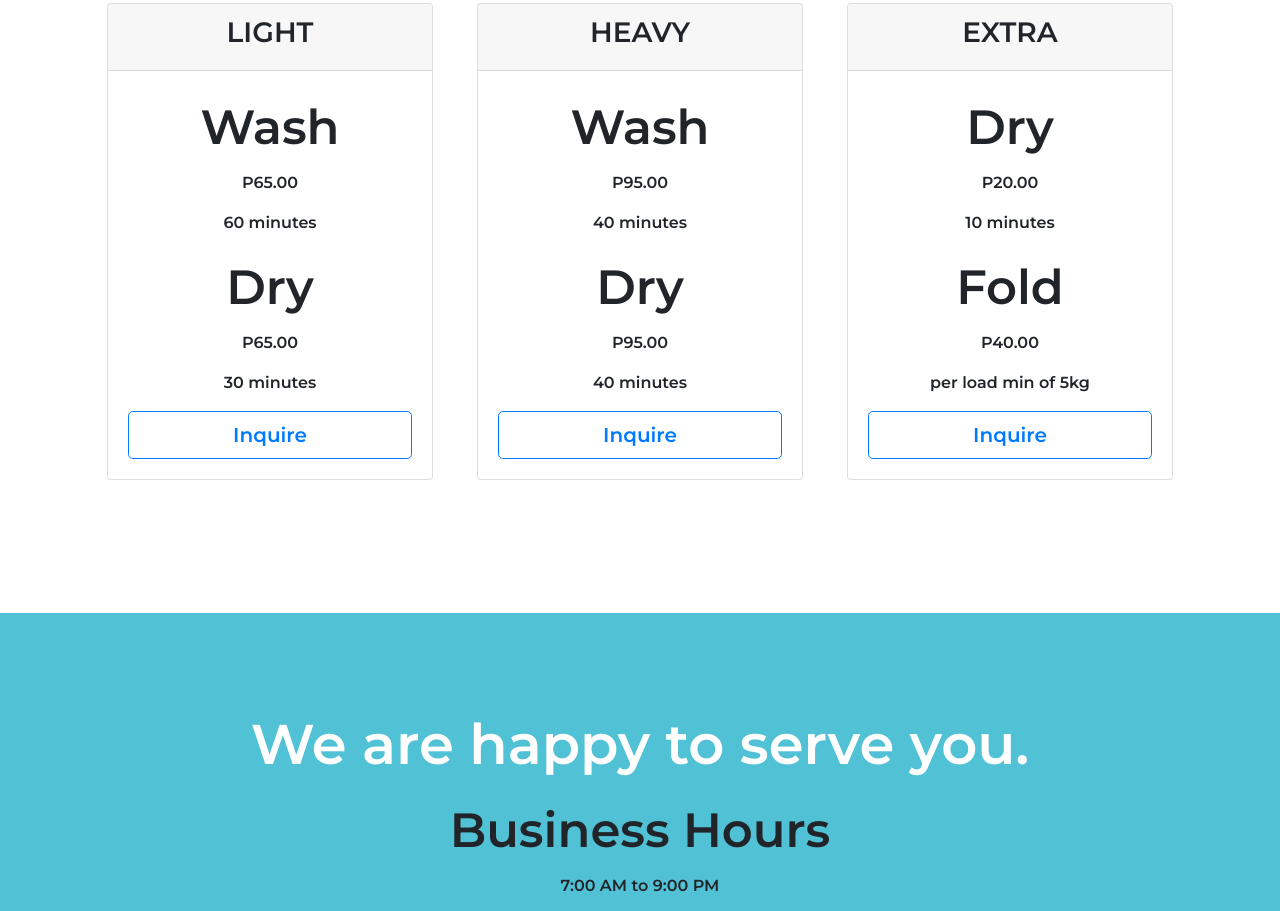
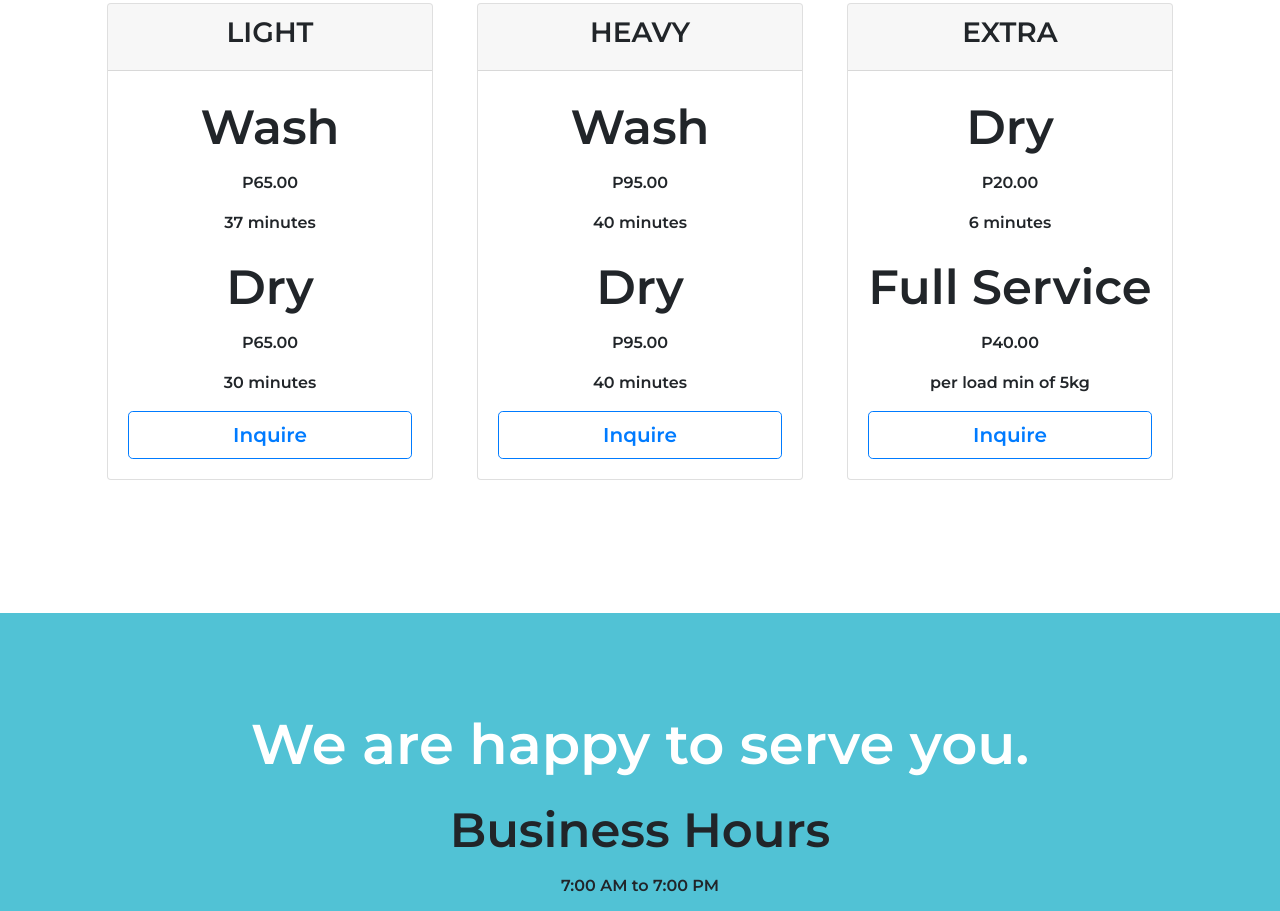
Before and after one commit to l3hub/L3Hub, a plain HTML site: page index.html in a window 1280 px wide. Shown: the part 2061-2972 px from the top of the page. Drawn offline with nearby package versions, Linux system fonts and the light colour scheme.

Commit message:
Add files via upload

```diff
--- a/index.html
+++ b/index.html
@@ -183,7 +183,7 @@
               </div>
           <div class="card-body"><h2>Wash</h2>
           <p>P65.00</p>
-          <p>60 minutes</p>
+          <p>37 minutes</p>
           <h2>Dry</h2>
           <p>P65.00</p>
           <p>30 minutes</p>
@@ -216,8 +216,8 @@
               </div>
           <div class="card-body"><h2>Dry</h2>
           <p>P20.00</p>
-          <p>10 minutes</p>
-          <h2>Fold</h2>
+          <p>6 minutes</p>
+          <h2>Full Service</h2>
           <p>P40.00</p>
           <p>per load min of 5kg</p>
           <a class="btn btn-lg btn-block btn-outline-primary" type="button" href="#cta" role="button" aria-expanded="false" aria-controls="collapseExample">Inquire</a>
@@ -238,7 +238,7 @@
 
       <h3 class="cta-header">We are happy to serve you.</h3>
       <h2>Business Hours</h2>
-      <p>7:00 AM to 9:00 PM</p>
+      <p>7:00 AM to 7:00 PM</p>
       <h2>Location</h2>
       <p>Unit 19 MR Building Pitpitan St., cor, Gunting St. San Roque, Marikina City (back of Marcos Highway McDonald's & Yellow Cab).</p>
       <h2>Contact us</h2>
```
